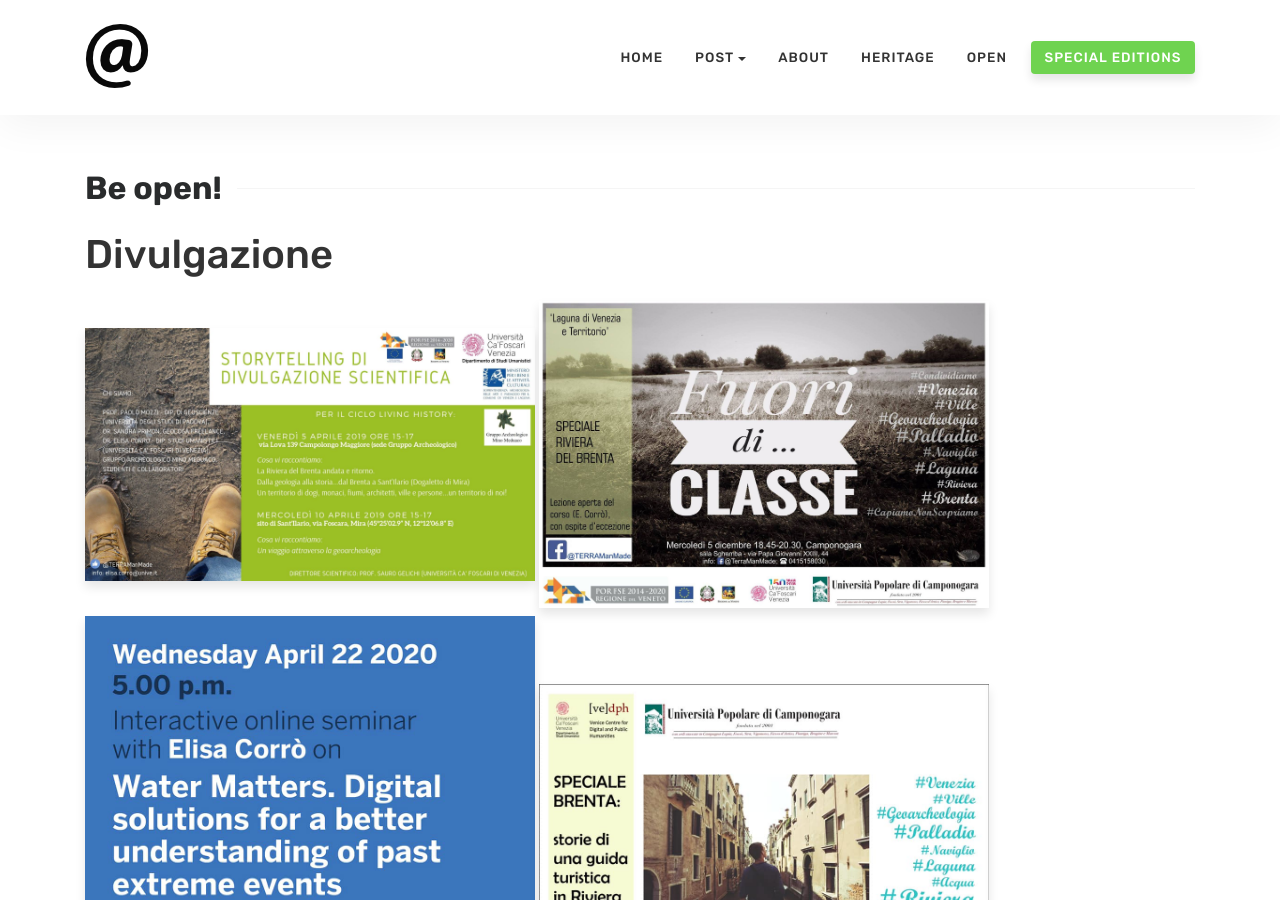
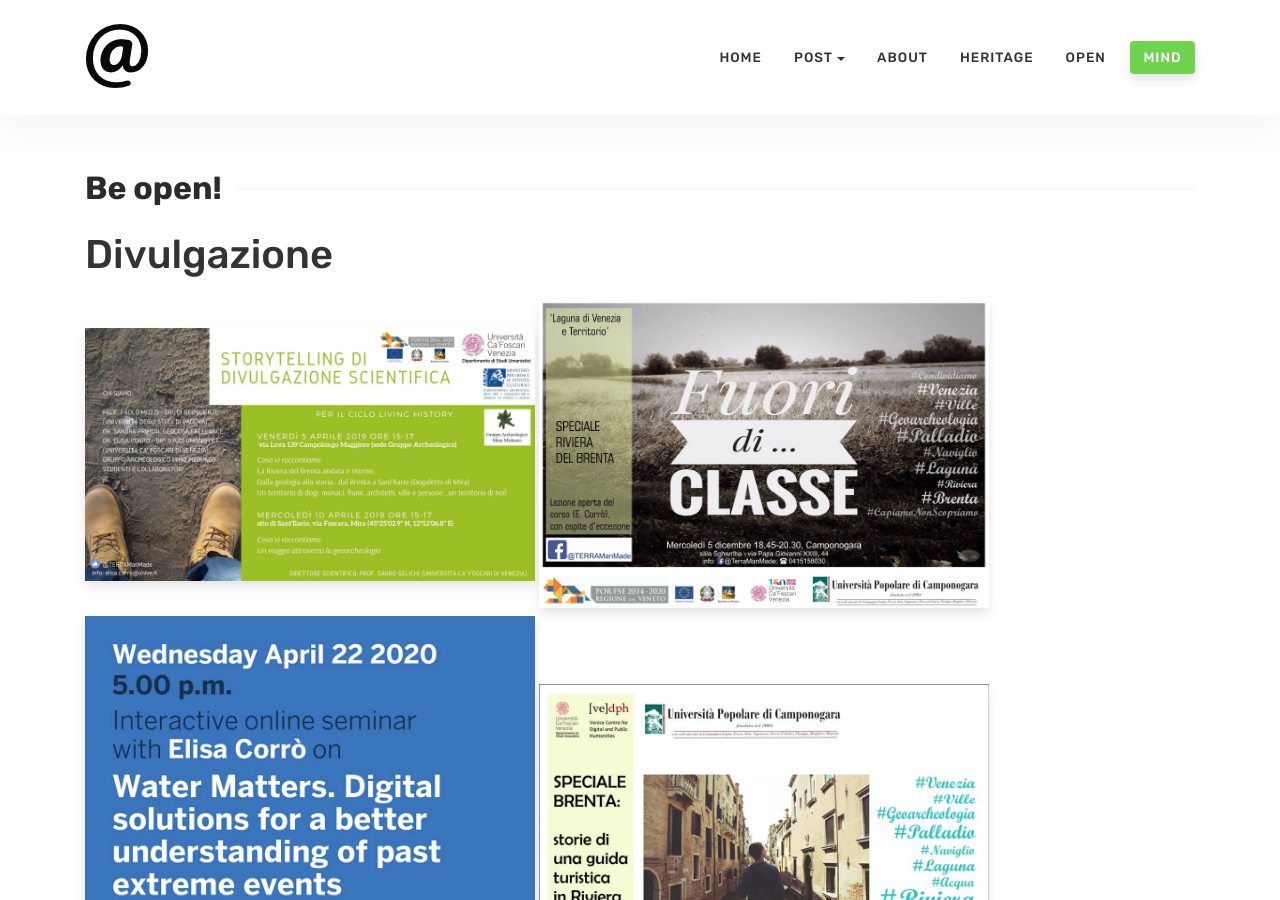
Before and after one commit to valrem93/SantIlarioeilBrenta_test, a Jekyll site: the page built from docs/open.md, in a window 1280 px wide and 900 px high. Built offline with Jekyll 4.4.1, drawn with Linux system fonts in a browser that asks for light colours; comment, search, counter and statistics services are not loaded.

Commit message:
Update default.html

```diff
--- a/docs/_layouts/default.html
+++ b/docs/_layouts/default.html
@@ -82,7 +82,7 @@
 
 
                 <li class="nav-item">
-                    <a class="nav-link highlight" href="{{ site.baseurl }}/specialeditions">Special Editions</a>
+                    <a class="nav-link highlight" href="{{ site.baseurl }}/mind">Mind</a>
                 </li>
 
             </ul>
```
